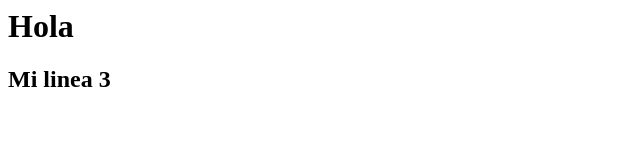
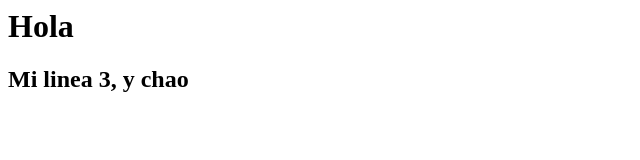
Before and after one commit to raimundoldegf/git-tutorial, a plain HTML site: page index.html in a window 1280 px wide. Shown: the full height of the page, 0-640 px from the left. Drawn offline with Linux system fonts and the light colour scheme.

Commit message:
otro commit

```diff
--- a/index.html
+++ b/index.html
@@ -1,3 +1,3 @@
 <h1>Hola</h1>
 
-<h2>Mi linea 3</h2>
+<h2>Mi linea 3, y chao</h2>
```
